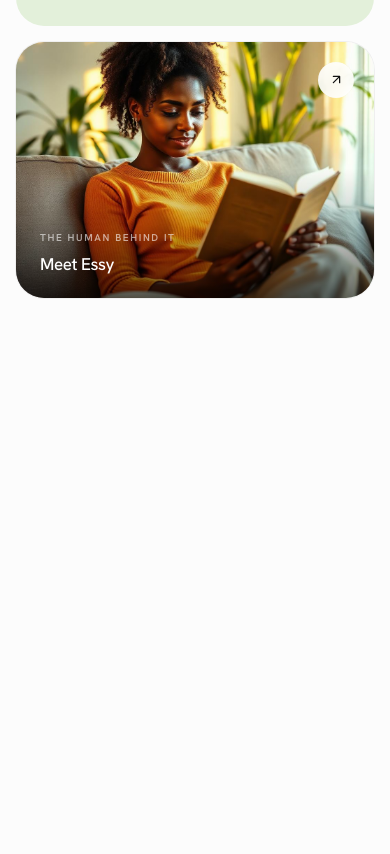
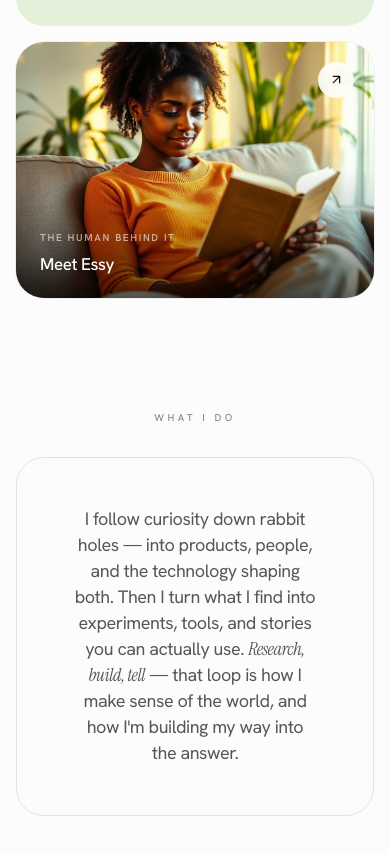
Before and after one commit to onceuponatechie/hello-my-world, a Next.js app: page / in a window 390 px wide. Shown: the part 2034-2888 px from the top of the page. Before the commit the page ends 2388 px from the top, so only its background shows below. Built offline with nearby package versions, Linux system fonts and the light colour scheme.

Commit message:
feat: add responsive about section

```diff
--- a/src/app/page.tsx
+++ b/src/app/page.tsx
@@ -1,6 +1,7 @@
 import { Hero } from "@/components/hero";
 import { SiteNav } from "@/components/site-nav";
 import { Resources } from "@/components/resources";
+import { About } from "@/components/about";
 
 export default function HomePage() {
   return (
@@ -12,6 +13,7 @@ export default function HomePage() {
       <main id="main-content" tabIndex={-1}>
         <Hero />
         <Resources />
+        <About />
       </main>
     </div>
   );
--- /dev/null
+++ b/src/components/about.tsx
@@ -0,0 +1,20 @@
+export function About() {
+  return (
+    <section id="about" aria-labelledby="about-heading" className="scroll-mt-6 px-4 py-14 sm:px-8 sm:py-20">
+      <div className="mx-auto max-w-3xl lg:max-w-[1180px]">
+        <h2 id="about-heading" className="mb-8 text-center text-[10px] font-medium uppercase tracking-[0.35em] text-muted-ink">
+          What I Do
+        </h2>
+        <div className="rounded-[28px] border border-black/10 bg-transparent px-6 py-12 sm:px-14 sm:py-16">
+          <p className="mx-auto max-w-[24ch] text-center text-[clamp(18px,2.4vw,28px)] leading-[1.45] tracking-tight text-ink/70 sm:max-w-none">
+            I follow curiosity down rabbit holes — into products, people, and the technology
+            shaping both. Then I turn what I find into experiments, tools, and stories you can
+            actually use.{" "}
+            <span className="font-serif italic">Research, build, tell</span> — that
+            loop is how I make sense of the world, and how I&apos;m building my way into the answer.
+          </p>
+        </div>
+      </div>
+    </section>
+  );
+}
```
